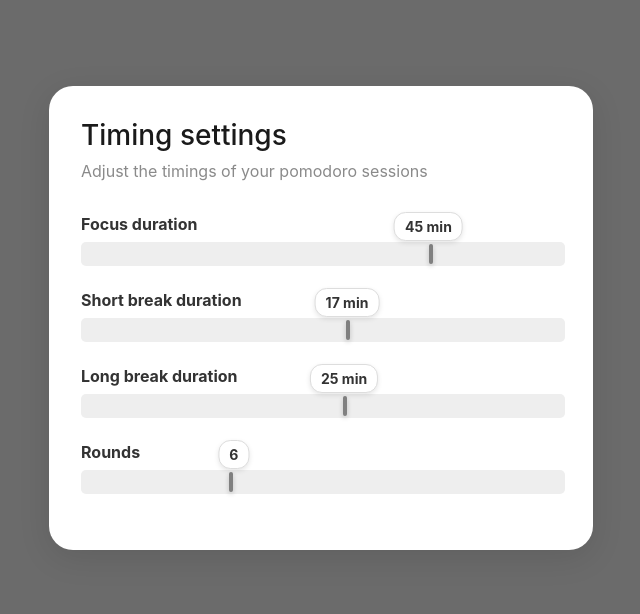
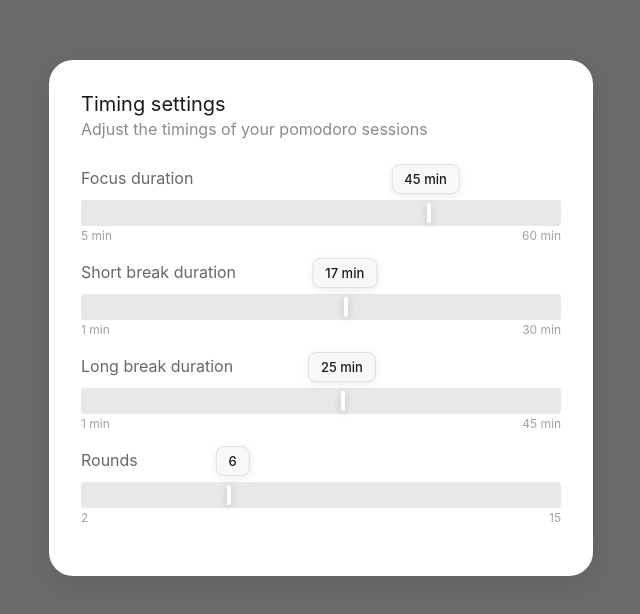
Before and after one commit to skynovua/pomodoro-timer-settings, a website: page index.html in a window 1280 px wide. Shown: the part 122-736 px from the top of the page, without its empty margins (319-959 px from the left). Drawn offline with Linux system fonts and the light colour scheme.

Commit message:
Refactor CSS to use CSS variables for improved maintainability and consistency

```diff
--- a/styles.css
+++ b/styles.css
@@ -1,9 +1,62 @@
+
+:root {
+  /* Colors */
+  --bg-primary: #6b6b6b;
+  --bg-secondary: #ffffff;
+  --bg-value-display: #f8f8f8;
+  --bg-slider-track: #e8e8e8;
+
+  --text-primary: #1a1a1a;
+  --text-secondary: #676767;
+  --text-muted: #8a8a8a;
+  --text-range-labels: #a0a0a0;
+
+  --slider-thumb: #4a4a4a;
+  --border-light: #e0e0e0;
+
+  /* Shadows */
+  --shadow-card: 0 8px 32px rgba(0, 0, 0, 0.1);
+  --shadow-thumb: 0 2px 8px rgba(0, 0, 0, 0.2);
+  --shadow-value: 0 2px 8px rgba(0, 0, 0, 0.08);
+
+  /* Spacing */
+  --spacing-xs: 2px;
+  --spacing-sm: 8px;
+  --spacing-md: 12px;
+  --spacing-lg: 20px;
+  --spacing-xl: 28px;
+  --spacing-xxl: 32px;
+  --spacing-xxxl: 40px;
+
+  /* Border radius */
+  --radius-sm: 3px;
+  --radius-md: 8px;
+  --radius-lg: 24px;
+
+  /* Font sizes */
+  --font-xs: 12px;
+  --font-sm: 13px;
+  --font-md: 16px;
+  --font-lg: 20px;
+
+  /* Font weights */
+  --font-weight-normal: 400;
+  --font-weight-medium: 500;
+
+  /* Component sizes */
+  --slider-height: 26px;
+  --thumb-width: 4px;
+  --thumb-height: 20px;
+  --thumb-border: 2px;
+  --value-display-offset: -36px;
+}
+
 body {
   font-family: -apple-system, BlinkMacSystemFont, 'Segoe UI', Roboto, 'Helvetica Neue', Arial, sans-serif;
   margin: 0;
-  padding: 40px 20px;
-  background-color: #6b6b6b;
-  color: #333;
+  padding: var(--spacing-xxxl) var(--spacing-lg);
+  background-color: var(--bg-primary);
+  color: var(--text-primary);
   display: flex;
   justify-content: center;
   align-items: center;
@@ -13,86 +66,109 @@ body {
 .settings {
   max-width: 480px;
   width: 100%;
-  padding: 32px;
-  background: #ffffff;
-  border-radius: 24px;
-  box-shadow: 0 8px 32px rgba(0, 0, 0, 0.1);
+  padding: var(--spacing-xxl);
+  background: var(--bg-secondary);
+  border-radius: var(--radius-lg);
+  box-shadow: var(--shadow-card);
 }
 
 h2 {
   margin-top: 0;
-  margin-bottom: 8px;
-  font-size: 28px;
-  font-weight: 500;
-  color: #1a1a1a;
+  margin-bottom: var(--spacing-xs);
+  font-size: var(--font-lg);
+  font-weight: var(--font-weight-normal);
+  color: var(--text-primary);
 }
 
 p {
-  font-size: 16px;
+  font-size: var(--font-md);
   line-height: 1.4;
-  margin: 0 0 32px 0;
-  color: #8a8a8a;
+  margin: 0 0 var(--spacing-xl) 0;
+  color: var(--text-muted);
 }
 
 .setting {
-  margin-bottom: 20px;
+  margin-bottom: var(--spacing-xxl);
 }
 
 label {
   display: block;
-  font-weight: bold;
-  margin-bottom: 8px;
+  font-weight: var(--font-weight-normal);
+  font-size: var(--font-md);
+  margin-bottom: var(--spacing-md);
+  color: var(--text-secondary);
 }
 
 .slider-wrapper {
   position: relative;
   width: 100%;
+  margin-bottom: var(--spacing-sm);
+}
+
+/* Min/Max labels */
+.slider-wrapper::before,
+.slider-wrapper::after {
+  position: absolute;
+  top: var(--spacing-xl);
+  font-size: var(--font-xs);
+  color: var(--text-range-labels);
+}
+
+.slider-wrapper::before {
+  content: attr(data-min);
+  left: 0;
+}
+
+.slider-wrapper::after {
+  content: attr(data-max);
+  right: 0;
 }
 
 input[type="range"] {
   width: 100%;
+  height: var(--slider-height);
   appearance: none;
-  background: #eee;
-  border-radius: 5px;
+  background: var(--bg-slider-track);
+  border-radius: var(--radius-sm);
   outline: none;
   margin: 0;
-  padding: 2px;
+  cursor: pointer;
 }
 
 input[type="range"]::-webkit-slider-thumb {
-  position: relative;
   -webkit-appearance: none;
-  width: 4px;
-  height: 20px;
-  background: grey;
-  border-radius: 2px;
-  cursor: pointer;
-  box-shadow: 0 2px 5px rgba(0, 0, 0, 0.2);
+  width: var(--thumb-width);
+  height: var(--thumb-height);
+  background: var(--slider-thumb);
+  border-radius: var(--spacing-xs);
+  box-shadow: var(--shadow-thumb);
+  border: var(--thumb-border) solid var(--bg-secondary);
   cursor: col-resize;
 }
 
 input[type="range"]::-moz-range-thumb {
-  width: 20px;
-  height: 20px;
-  background: white;
-  border: 2px solid dodgerblue;
+  width: var(--thumb-height);
+  height: var(--thumb-height);
+  background: var(--slider-thumb);
+  border: var(--thumb-border) solid var(--bg-secondary);
   border-radius: 50%;
   cursor: pointer;
-  box-shadow: 0 2px 5px rgba(0, 0, 0, 0.2);
+  box-shadow: var(--shadow-thumb);
 }
 
 .value-display {
   position: absolute;
-  top: -30px;
+  top: var(--value-display-offset);
   left: 50%;
   transform: translateX(-50%);
-  background: white;
-  border: 1px solid #ddd;
-  padding: 5px 10px;
-  border-radius: 12px;
-  font-size: 14px;
-  font-weight: bold;
-  color: #333;
-  box-shadow: 0 2px 5px rgba(0, 0, 0, 0.1);
+  background: var(--bg-value-display);
+  border: 1px solid var(--border-light);
+  padding: 6px var(--spacing-md);
+  border-radius: var(--radius-md);
+  font-size: var(--font-sm);
+  font-weight: var(--font-weight-medium);
+  color: var(--text-primary);
+  box-shadow: var(--shadow-value);
   pointer-events: none;
+  white-space: nowrap;
 }
```
